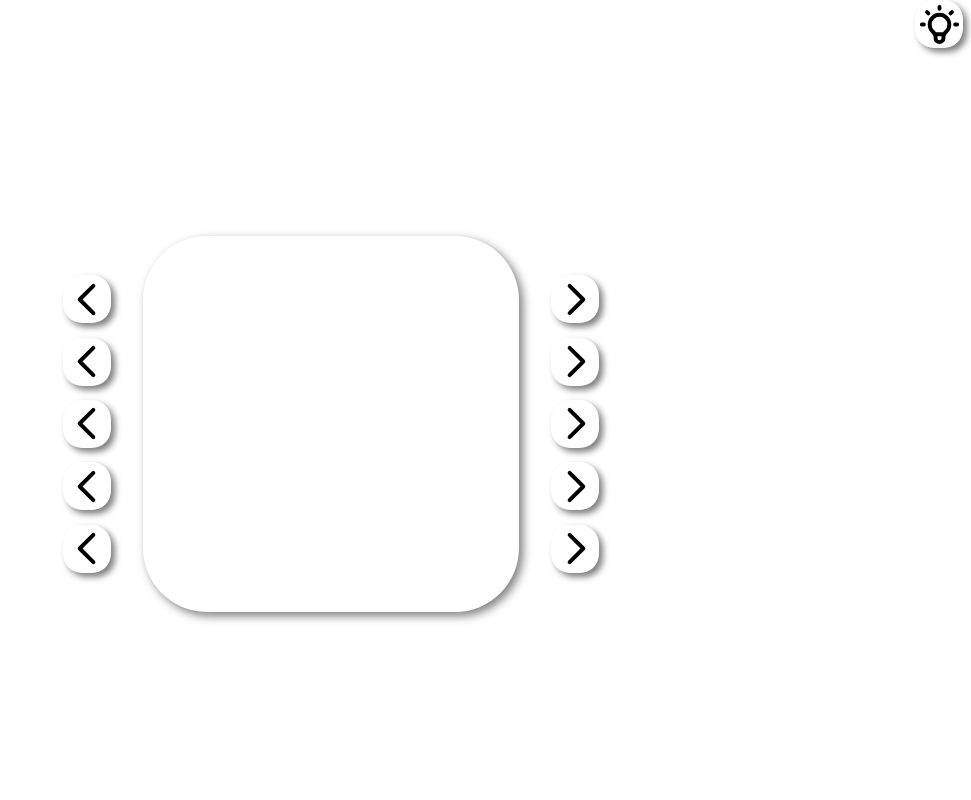
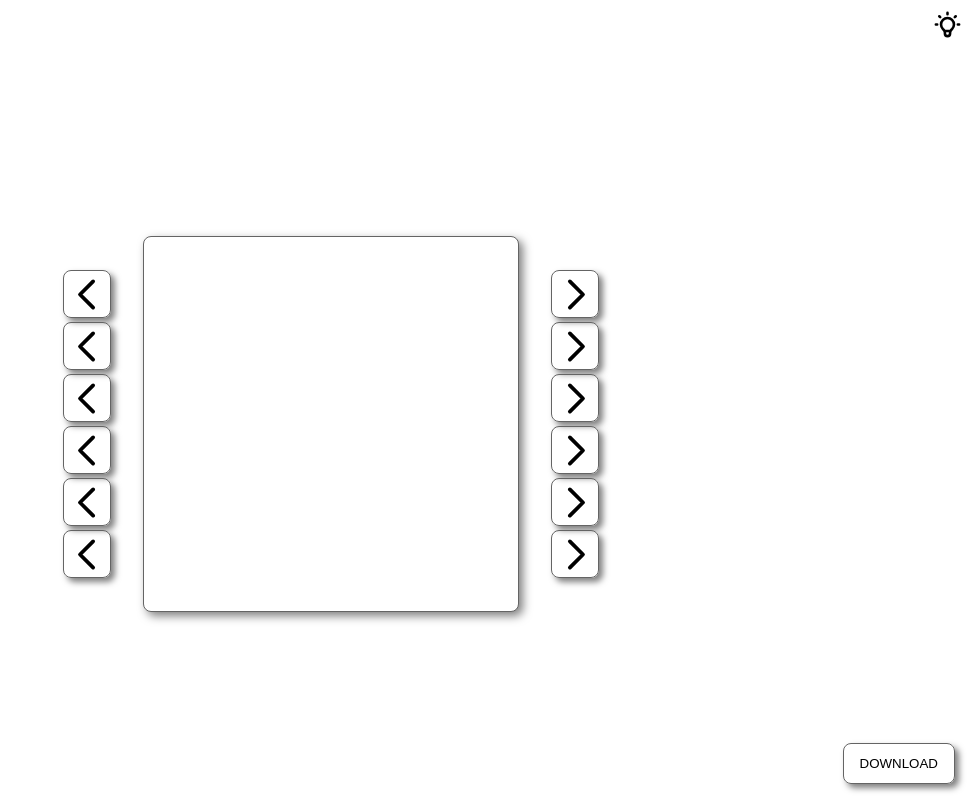
Before and after one commit to 0kMike/avatar-generator, a React (Vite) app: page / in a window 1280 px wide. Shown: the whole page, without its empty margins (309-1280 px from the left). Built offline with nearby package versions, Linux system fonts and the light colour scheme.

Commit message:
Add background functionality

```diff
--- a/src/App.scss
+++ b/src/App.scss
@@ -1,4 +1,5 @@
 main {
+  position: relative;
   flex: 1;
   width: 100%;
   display: flex;
@@ -6,8 +7,9 @@ main {
   justify-content: center;
   align-items: center;
   background-color: none;
+}
 
-  section {
+.content-wrapper {
   height: 50%;
   display: flex;
   flex-direction: row;
@@ -15,7 +17,7 @@ main {
   align-items: center;
   background-color: none;
 
-    div {
+  .button-wrapper {
     height: 100%;
     display: flex;
     flex-direction: column;
@@ -29,7 +31,35 @@ main {
     height: 100%;
     aspect-ratio: 1;
     box-shadow: 4px 4px 10px rgba(0, 0, 0, 0.5);
-      border-radius: 4rem;
+    border-radius: 0.5rem;
+    border: 1px solid rgba(100, 100, 100, 1);
   }
 }
+
+.save-button {
+  text-transform: uppercase;
+  background: none;
+  border-radius: 0.5rem;
+  border: 1px solid rgba(100, 100, 100, 1);
+  color: currentColor;
+  padding: 0.75rem 1rem;
+  cursor: pointer;
+  position: absolute;
+  bottom: 1rem;
+  right: 1rem;
+  box-shadow: 4px 4px 6px rgba(0, 0, 0, 0.5);
+  transition: all 250ms ease;
 }
+
+.save-button:active {
+  transform: translateY(0.25rem);
+  box-shadow: 2px 2px 3px rgba(0, 0, 0, 0.3);
+}
+
+.save-button:hover::after {
+  content: '';
+  position: absolute;
+  inset: 0;
+  background-color: rgba(255, 255, 255, 0.1);
+  z-index: 1;
+}
--- a/src/App.tsx
+++ b/src/App.tsx
@@ -1,9 +1,21 @@
 import './App.scss';
-import ButtonLeft from './components/ButtonLeft/ButtonLeft';
-import ButtonRight from './components/ButtonRight/ButtonRight';
 import Header from './components/Header/Header';
+import AvatarButton from './components/AvatarButton/AvatarButton';
+import { createRef, useEffect, useRef, useState } from 'react';
+import { backGroundColors } from './providers/backfroundColor.provider';
+
+export type DirectionType = 'right' | 'left';
+export type AvatarSectionType =
+  | 'hair'
+  | 'eyes'
+  | 'nose'
+  | 'lips'
+  | 'skin'
+  | 'background';
 
 function App() {
+  const [backgroundColorIndex, setBackgroundColorIndex] = useState(0);
+
   if (
     window.matchMedia &&
     window.matchMedia('(prefers-color-scheme: dark)').matches
@@ -11,31 +23,110 @@ function App() {
     document.documentElement.classList.add('dark');
   }
 
-  const buttonClickHandler = (direction: string, part: string) => {
-    console.log(direction, part);
+  const canvasElement = createRef<HTMLCanvasElement>();
+
+  const buttonClickHandler = (
+    direction: DirectionType,
+    section: AvatarSectionType
+  ) => {
+    switch (section) {
+      case 'eyes':
+        console.log('EYES');
+        break;
+      case 'eyes':
+        console.log('EYES');
+        break;
+      case 'eyes':
+        console.log('EYES');
+        break;
+      case 'eyes':
+        console.log('EYES');
+        break;
+      case 'eyes':
+        console.log('EYES');
+        break;
+      case 'background':
+        if (direction === 'left') {
+          if (backgroundColorIndex > 0) {
+            setBackgroundColorIndex(backgroundColorIndex - 1);
+          } else {
+            setBackgroundColorIndex(backGroundColors.length - 1);
+          }
+        } else if (direction === 'right') {
+          if (backgroundColorIndex < backGroundColors.length - 1) {
+            setBackgroundColorIndex(backgroundColorIndex + 1);
+          } else {
+            setBackgroundColorIndex(0);
+          }
+        }
+        break;
+    }
   };
 
   return (
     <>
       <Header />
       <main>
-        <section>
-          <div id='left-button-wrapper'>
-            <ButtonLeft />
-            <ButtonLeft />
-            <ButtonLeft />
-            <ButtonLeft />
-            <ButtonLeft />
+        <section className='content-wrapper'>
+          <div className='button-wrapper'>
+            <AvatarButton
+              direction='left'
+              clickHandler={() => buttonClickHandler('left', 'hair')}
+            />
+            <AvatarButton
+              direction='left'
+              clickHandler={() => buttonClickHandler('left', 'eyes')}
+            />
+            <AvatarButton
+              direction='left'
+              clickHandler={() => buttonClickHandler('left', 'nose')}
+            />
+            <AvatarButton
+              direction='left'
+              clickHandler={() => buttonClickHandler('left', 'lips')}
+            />
+            <AvatarButton
+              direction='left'
+              clickHandler={() => buttonClickHandler('left', 'skin')}
+            />
+            <AvatarButton
+              direction='left'
+              clickHandler={() => buttonClickHandler('left', 'background')}
+            />
           </div>
-          <canvas></canvas>
-          <div id='right-button-wrapper'>
-            <ButtonRight />
-            <ButtonRight />
-            <ButtonRight />
-            <ButtonRight />
-            <ButtonRight />
+          <canvas
+            ref={canvasElement}
+            style={{
+              backgroundColor: backGroundColors[backgroundColorIndex],
+            }}></canvas>
+          <div className='button-wrapper'>
+            <AvatarButton
+              direction='right'
+              clickHandler={() => buttonClickHandler('right', 'hair')}
+            />
+            <AvatarButton
+              direction='right'
+              clickHandler={() => buttonClickHandler('right', 'eyes')}
+            />
+            <AvatarButton
+              direction='right'
+              clickHandler={() => buttonClickHandler('right', 'nose')}
+            />
+            <AvatarButton
+              direction='right'
+              clickHandler={() => buttonClickHandler('right', 'lips')}
+            />
+            <AvatarButton
+              direction='right'
+              clickHandler={() => buttonClickHandler('right', 'skin')}
+            />
+            <AvatarButton
+              direction='right'
+              clickHandler={() => buttonClickHandler('right', 'background')}
+            />
           </div>
         </section>
+        <button className='save-button'>download</button>
       </main>
       <footer />
     </>
--- a/src/components/ButtonRight/ButtonRight.scss
+++ b/src/components/AvatarButton/AvatarButton.scss
@@ -1,8 +1,8 @@
-button {
-  border-radius: 40%;
+.avatar-button {
+  border-radius: 0.5rem;
   background: none;
   color: currentColor;
-  border: none;
+  border: 1px solid rgba(100, 100, 100, 1);
   padding: 0.5px;
   height: 3rem;
   aspect-ratio: 1/1;
@@ -11,7 +11,15 @@ button {
   transition: all 250ms ease;
 }
 
-button:active {
+.avatar-button:active {
   transform: translateY(0.25rem);
   box-shadow: 2px 2px 3px rgba(0, 0, 0, 0.3);
 }
+
+.avatar-button:hover::after {
+  content: '';
+  position: absolute;
+  inset: 0;
+  background-color: rgba(255, 255, 255, 0.1);
+  z-index: 1;
+}
--- /dev/null
+++ b/src/components/AvatarButton/AvatarButton.tsx
@@ -0,0 +1,38 @@
+import './AvatarButton.scss';
+
+export interface AvatarButtonProps {
+  direction: 'left' | 'right';
+  clickHandler(): void;
+}
+
+export default function AvatarButton(props: AvatarButtonProps) {
+  return (
+    <button className='avatar-button' onClick={() => props.clickHandler()}>
+      {props.direction === 'left' ? (
+        <svg
+          xmlns='http://www.w3.org/2000/svg'
+          className='h-6 w-6'
+          fill='none'
+          viewBox='0 0 24 24'
+          stroke='currentColor'
+          strokeWidth={2}>
+          <path
+            strokeLinecap='round'
+            strokeLinejoin='round'
+            d='M15 19l-7-7 7-7'
+          />
+        </svg>
+      ) : (
+        <svg
+          xmlns='http://www.w3.org/2000/svg'
+          className='h-6 w-6'
+          fill='none'
+          viewBox='0 0 24 24'
+          stroke='currentColor'
+          strokeWidth={2}>
+          <path strokeLinecap='round' strokeLinejoin='round' d='M9 5l7 7-7 7' />
+        </svg>
+      )}
+    </button>
+  );
+}
--- a/src/components/ButtonLeft/ButtonLeft.scss
+++ /dev/null
@@ -1,16 +0,0 @@
-button {
-  border-radius: 40%;
-  background: none;
-  color: currentColor;
-  border: none;
-  padding: 0.5px;
-  aspect-ratio: 1/1;
-  box-shadow: 4px 4px 6px rgba(0, 0, 0, 0.5);
-  cursor: pointer;
-  transition: all 250ms ease;
-}
-
-button:active {
-  transform: translateY(0.25rem);
-  box-shadow: 2px 2px 3px rgba(0, 0, 0, 0.3);
-}
--- a/src/components/ButtonLeft/ButtonLeft.tsx
+++ /dev/null
@@ -1,20 +0,0 @@
-import './ButtonLeft.scss';
-export default function ButtonLeft() {
-  return (
-    <button>
-      <svg
-        xmlns='http://www.w3.org/2000/svg'
-        className='h-6 w-6'
-        fill='none'
-        viewBox='0 0 24 24'
-        stroke='currentColor'
-        strokeWidth={2}>
-        <path
-          strokeLinecap='round'
-          strokeLinejoin='round'
-          d='M15 19l-7-7 7-7'
-        />
-      </svg>
-    </button>
-  );
-}
--- a/src/components/ButtonRight/ButtonRight.tsx
+++ /dev/null
@@ -1,16 +0,0 @@
-import './ButtonRight.scss';
-export default function ButtonRight() {
-  return (
-    <button>
-      <svg
-        xmlns='http://www.w3.org/2000/svg'
-        className='h-6 w-6'
-        fill='none'
-        viewBox='0 0 24 24'
-        stroke='currentColor'
-        strokeWidth={2}>
-        <path strokeLinecap='round' strokeLinejoin='round' d='M9 5l7 7-7 7' />
-      </svg>
-    </button>
-  );
-}
--- a/src/components/Header/Header.scss
+++ b/src/components/Header/Header.scss
@@ -14,11 +14,27 @@ header {
     flex-direction: row;
     align-items: center;
     justify-content: center;
-
-    button: {
-      height: 2rem;
-      aspect-ratio: 1/1;
-      box-shadow: none;
-    }
   }
 }
+
+.dark-mode-button {
+  position: relative;
+  border-radius: 0.5rem;
+  background: none;
+  color: currentColor;
+  border: none;
+  padding: 0.5px;
+  height: 2rem;
+  aspect-ratio: 1/1;
+  cursor: pointer;
+  transition: all 250ms ease;
+}
+
+.dark-mode-button:hover::after {
+  content: '';
+  position: absolute;
+  inset: 0;
+  background-color: rgba(255, 255, 255, 0.1);
+  z-index: 1;
+  border-radius: 0.5rem;
+}
--- a/src/components/Header/Header.tsx
+++ b/src/components/Header/Header.tsx
@@ -1,4 +1,5 @@
 import './Header.scss';
+
 export default function Header() {
   const darkModeClickHandler = () => {
     if (document.documentElement.classList.contains('dark')) {
@@ -13,7 +14,7 @@ export default function Header() {
       <section></section>
       <section></section>
       <section>
-        <button onClick={darkModeClickHandler}>
+        <button className='dark-mode-button' onClick={darkModeClickHandler}>
           <svg
             xmlns='http://www.w3.org/2000/svg'
             className='h-6 w-6'
--- /dev/null
+++ b/src/providers/backfroundColor.provider.ts
@@ -0,0 +1,17 @@
+export const backGroundColors: string[] = [
+    '#ffffff',
+    '#777777',
+    '#000000',
+    '#ff0000',
+    '#ff7700',
+    '#ffff00',
+    '#77ff00',
+    '#00ff00',
+    '#00ff77',
+    '#00ffff',
+    '#0077ff',
+    '#0000ff',
+    '#7700ff',
+    '#ff00ff',
+    '#ff0077',
+]
```
Also changed, not shown: src/components/Footer/Footer.scss (added, +18 -0 lines), src/components/Footer/Footer.tsx (added, +11 -0 lines). Lines whose indentation alone changed are shown as unchanged.
